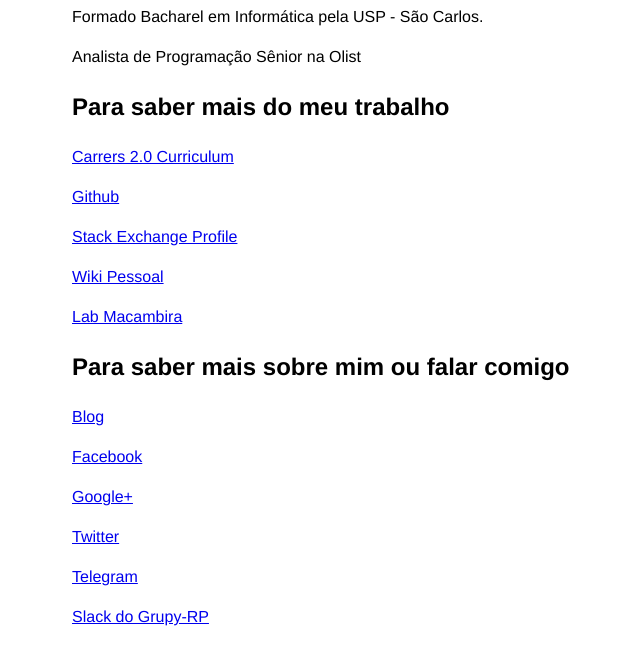
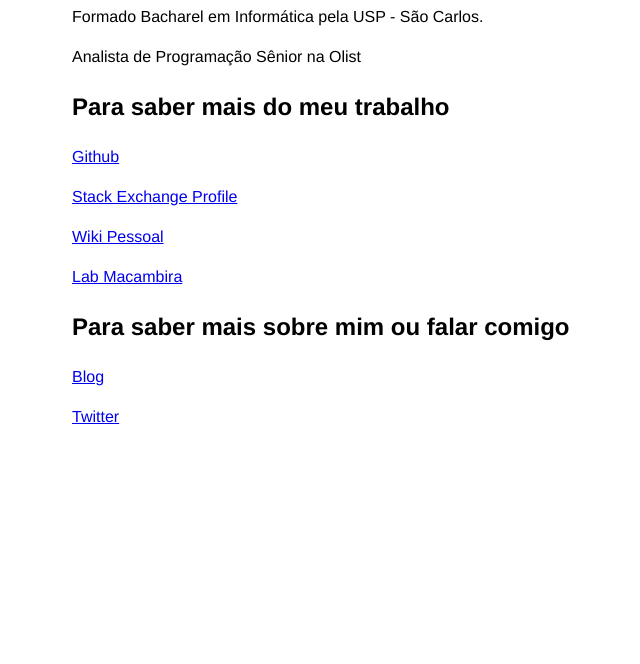
Before and after one commit to daneoshiga/daniloshiga.com, a plain HTML site: page index.html in a window 1280 px wide. Shown: the part 130-794 px from the top of the page, without its empty margins (168-808 px from the left). Drawn offline with Linux system fonts and the light colour scheme.

Commit message:
Remove outdated links

```diff
--- a/index.html
+++ b/index.html
@@ -49,9 +49,6 @@
                 <section id="code_links">
                     <h2>Para saber mais do meu trabalho</h2>
                     <p>
-                        <a href="http://careers.stackoverflow.com/daniloshiga" itemprop="url">Carrers 2.0 Curriculum</a>
-                    </p>
-                    <p>
                         <a href="https://github.com/daneoshiga" itemprop="url">Github</a>
                     </p>
                     <p>
@@ -73,24 +70,8 @@
                         <a href="http://blog.daniloshiga.com" itemprop="url">Blog</a>
                     </p>
                     <p>
-                        <a href="http://www.facebook.com/dshiga"
-                            itemprop="url">Facebook</a>
-                    </p>
-                    <p>
-                        <a href="https://plus.google.com/105693037039220145079?rel=author"
-                            itemprop="url">Google+</a>
-                    </p>
-                    <p>
                         <a href="http://twitter.com/daneoshiga"
                             itemprop="url">Twitter</a>
-                    </p>
-                    <p>
-                        <a href="https://telegram.me/daneoshiga"
-                            itemprop="url">Telegram</a>
-                    </p>
-                    <p>
-                        <a href="http://grupyrp.herokuapp.com/"
-                            itemprop="url">Slack do Grupy-RP</a>
                     </p>
                 </section>
             </div>
```
